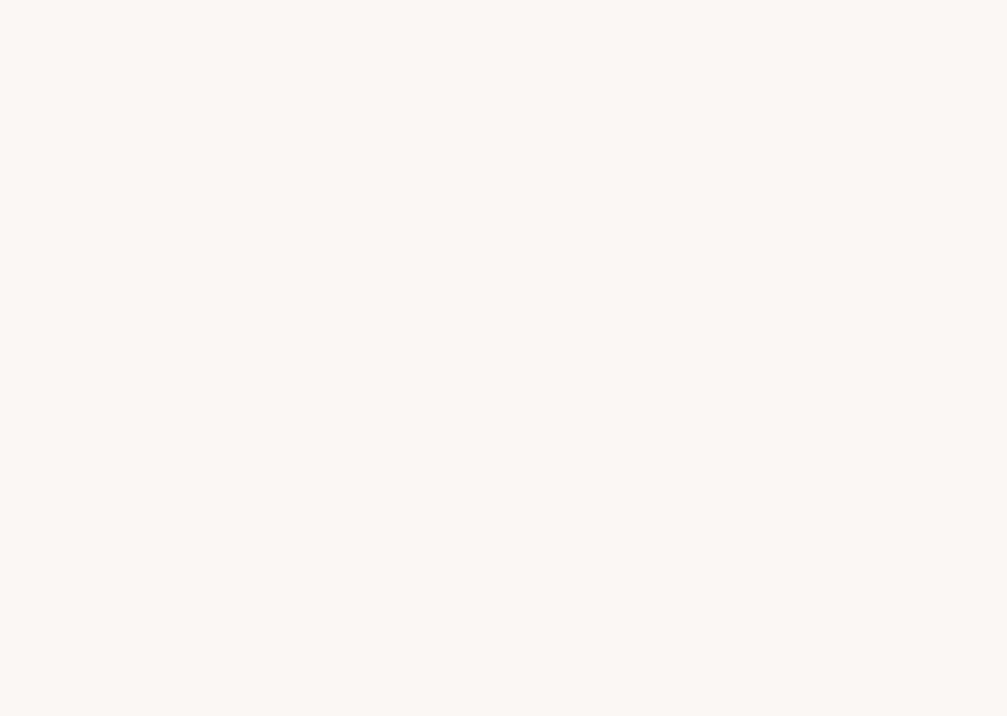
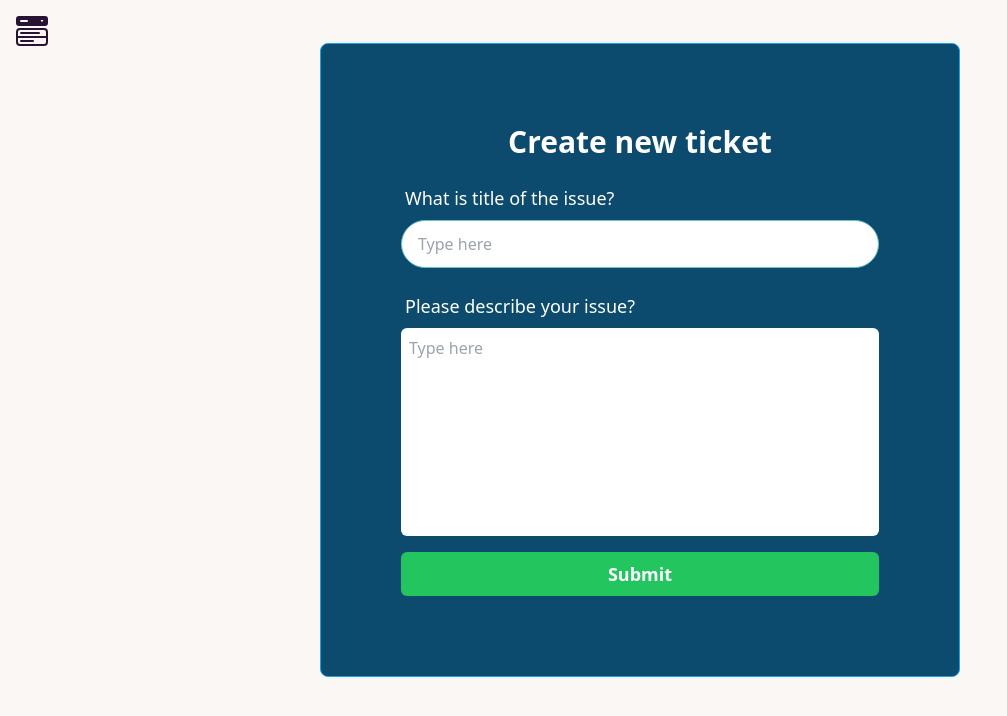
Before and after one commit to codewithVRV/second_crm_app, a React (Vite) app: page /ticket/create in a window 1280 px wide. Before the commit this address had no page. Shown: the top 716 px of the page, without its empty margins (0-1007 px from the left). Built offline with nearby package versions, Linux system fonts and the light colour scheme; sample sign-in values are in the browser's storage.

Commit message:
added ui for creating ticket

```diff
--- a/src/layouts/HomeLayout.jsx
+++ b/src/layouts/HomeLayout.jsx
@@ -34,6 +34,7 @@ function HomeLayout ({children}) {
                     <ul className="menu p-4 w-80 min-h-full bg-base-200 text-base-content">
                         <li><Link to={"/"}>Home</Link></li>
                         <li><Link to={"/dashboard"}>Dashboard</Link></li>
+                        <li><Link to={"/ticket/create"}>Create Ticket</Link></li>
                         {authState.role === "admin" && <li><Link to={"/users"}>All Users</Link></li>}
 
                         <li className='absolute bottom-8 w-3/4'>
--- /dev/null
+++ b/src/pages/tickets/CreateTicket.jsx
@@ -0,0 +1,47 @@
+import HomeLayout from "../../layouts/HomeLayout";
+
+function CreateTicket () {
+    return (
+        <HomeLayout>
+            <div className="min-h-[90vh] flex items-center justify-center">
+
+            <form
+
+                className="min-w-[40rem] border p-20 border-sky-500 rounded-lg bg-sky-900 hover:bg-sky-700 transition-all ease-in-out duration-300"
+            >
+
+                <h1 className="text-3xl font-semibold text-white text-center">
+                    Create new ticket
+                </h1>
+
+                <div className="form-control w-full my-4">
+                    <label className="label">
+                        <span className="label-text text-white text-lg">What is title of the issue?</span>
+                    </label>
+                    <input type="text" placeholder="Type here" className="input input-bordered input-primary w-full bg-white text-black" />
+                </div>
+
+                <div className="form-control w-full my-4">
+                    <label className="label">
+                        <span className="label-text text-white text-lg">Please describe your issue?</span>
+                    </label>
+                    <textarea
+                        placeholder="Type here"
+                        rows="8"
+                        className="p-2 resize-none w-full rounded-md bg-white text-black"
+                    ></textarea>
+
+                </div>
+
+                <button className="w-full px-4 py-2 bg-green-500 text-lg font-semibold text-white rounded-md hover:bg-green-600 transition-all ease-in-out duration-300">
+                    Submit
+                </button>
+
+            </form>
+
+            </div>
+        </HomeLayout>
+    )
+}
+
+export default CreateTicket;
--- a/src/routing/MainRoutes.jsx
+++ b/src/routing/MainRoutes.jsx
@@ -5,6 +5,7 @@ import Home from "../pages/Home/Home";
 import Dashboard from "../pages/Dashboard";
 import AuthRoutes from "./AuthRoutes";
 import ListAllUsers from "../pages/users/ListAllUsers";
+import CreateTicket from "../pages/tickets/CreateTicket";
 
 function MainRoute () {
     return (
@@ -12,6 +13,7 @@ function MainRoute () {
             <Route path="/" element={<Home />}/>
             <Route path="/login" element={<Login />}/>
             <Route path="/signup" element={<Singup />}/>
+            <Route path="/ticket/create" element={<CreateTicket />}/>
             <Route element={<AuthRoutes allowListedRole={["admin", "engineer"]}/>}>
                 <Route path="/users" element={<ListAllUsers />}/>
             </Route>
```
